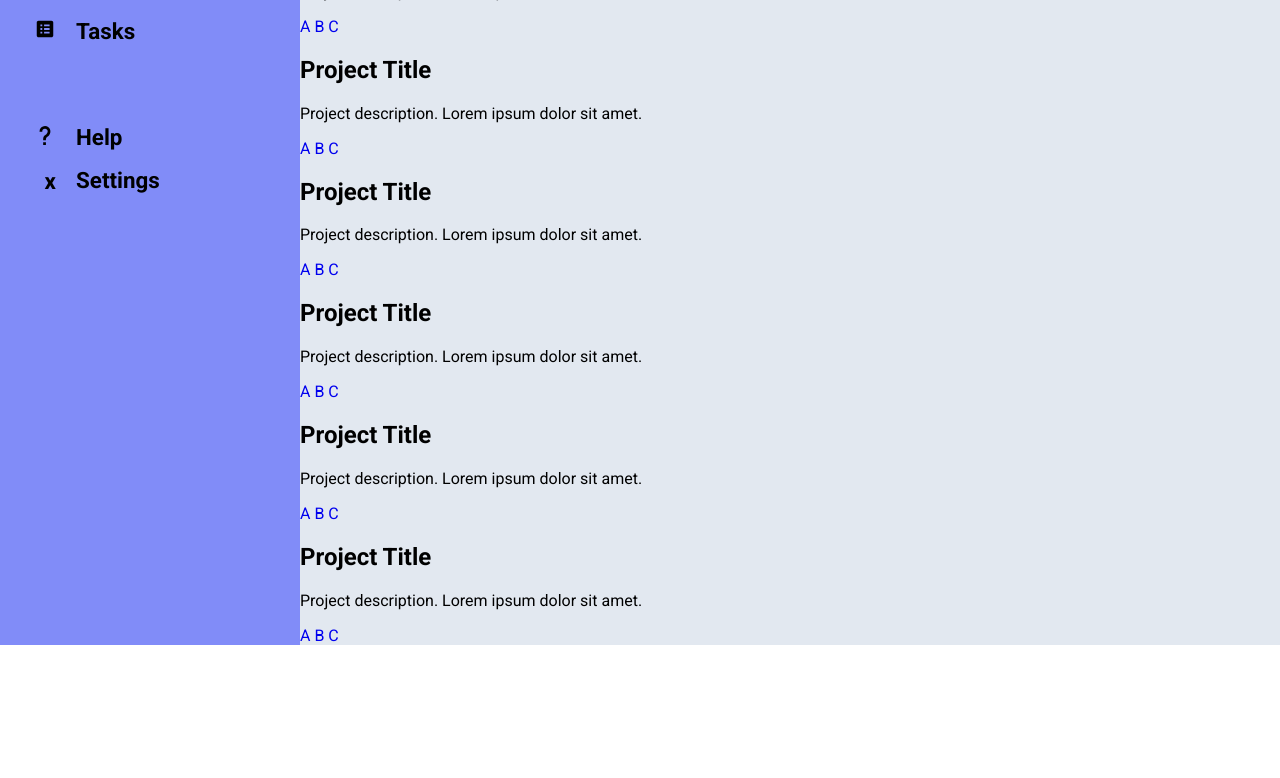
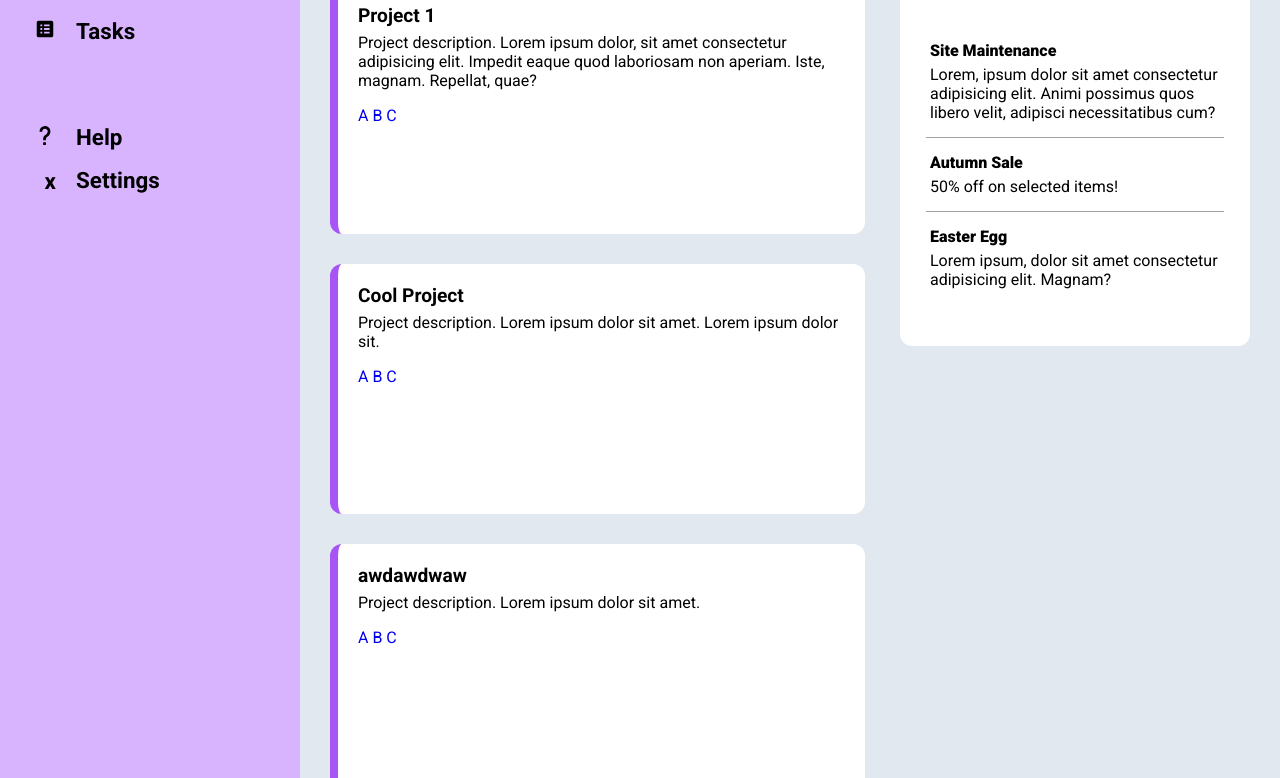
Before and after one commit to thandora/odin-admin-dashboard, a plain HTML site: page index.html in a window 1280 px wide. Shown: the part 266-1044 px from the top of the page. Before the commit the page ends 911 px from the top, so only its background shows below. Drawn offline with Linux system fonts and the light colour scheme.

Commit message:
Style content section (projects and announcements)

```diff
--- a/index.html
+++ b/index.html
@@ -156,9 +156,36 @@
 
       <div class="content">
         <div class="projects-container">
+          <div class="section-header">
+            <h2>Your Projects</h2>
+          </div>
+
           <div class="projects">
             <div class="project">
-              <h2>Project Title</h2>
+              <h2>Project 1</h2>
+              <p>
+                Project description. Lorem ipsum dolor, sit amet consectetur adipisicing elit.
+                Impedit eaque quod laboriosam non aperiam. Iste, magnam. Repellat, quae?
+              </p>
+              <div class="project-actions">
+                <a href="#">A</a>
+                <a href="#">B</a>
+                <a href="#">C</a>
+              </div>
+            </div>
+
+            <div class="project">
+              <h2>Cool Project</h2>
+              <p>Project description. Lorem ipsum dolor sit amet. Lorem ipsum dolor sit.</p>
+              <div class="project-actions">
+                <a href="#">A</a>
+                <a href="#">B</a>
+                <a href="#">C</a>
+              </div>
+            </div>
+
+            <div class="project">
+              <h2>awdawdwaw</h2>
               <p>Project description. Lorem ipsum dolor sit amet.</p>
               <div class="project-actions">
                 <a href="#">A</a>
@@ -168,7 +195,7 @@
             </div>
 
             <div class="project">
-              <h2>Project Title</h2>
+              <h2>Less Cool Project</h2>
               <p>Project description. Lorem ipsum dolor sit amet.</p>
               <div class="project-actions">
                 <a href="#">A</a>
@@ -178,8 +205,8 @@
             </div>
 
             <div class="project">
-              <h2>Project Title</h2>
-              <p>Project description. Lorem ipsum dolor sit amet.</p>
+              <h2>First Ever Project v2-final-veryfinal</h2>
+              <p>What is version management system? What is git?</p>
               <div class="project-actions">
                 <a href="#">A</a>
                 <a href="#">B</a>
@@ -188,28 +215,8 @@
             </div>
 
             <div class="project">
-              <h2>Project Title</h2>
-              <p>Project description. Lorem ipsum dolor sit amet.</p>
-              <div class="project-actions">
-                <a href="#">A</a>
-                <a href="#">B</a>
-                <a href="#">C</a>
-              </div>
-            </div>
-
-            <div class="project">
-              <h2>Project Title</h2>
-              <p>Project description. Lorem ipsum dolor sit amet.</p>
-              <div class="project-actions">
-                <a href="#">A</a>
-                <a href="#">B</a>
-                <a href="#">C</a>
-              </div>
-            </div>
-
-            <div class="project">
-              <h2>Project Title</h2>
-              <p>Project description. Lorem ipsum dolor sit amet.</p>
+              <h2>First Ever Project</h2>
+              <p>Humble beginnings</p>
               <div class="project-actions">
                 <a href="#">A</a>
                 <a href="#">B</a>
@@ -218,6 +225,61 @@
             </div>
           </div>
         </div>
+
+        <div class="announcements-container">
+          <div class="section-header">
+            <h2>Announcements</h2>
+          </div>
+
+          <div class="announcements">
+            <ul>
+              <li class="announcement">
+                <a href="#">
+                  <h2 class="announcement-title">Site Maintenance</h2>
+                  <p class="announcement-message">
+                    Lorem, ipsum dolor sit amet consectetur adipisicing elit. Animi possimus quos
+                    libero velit, adipisci necessitatibus cum?
+                  </p>
+                </a>
+              </li>
+
+              <li class="announcement">
+                <a href="#">
+                  <h2 class="announcement-title">Autumn Sale</h2>
+                  <p class="announcement-message">50% off on selected items!</p>
+                </a>
+              </li>
+
+              <li class="announcement">
+                <a href="#">
+                  <h2 class="announcement-title">Easter Egg</h2>
+                  <p class="announcement-message">
+                    Lorem ipsum, dolor sit amet consectetur adipisicing elit. Magnam?
+                  </p>
+                </a>
+              </li>
+            </ul>
+          </div>
+        </div>
+
+        <div class="trending-container">
+          <div class="section-header">
+            <h2>Trending</h2>
+          </div>
+
+          <div class="trending-contents">
+            <ul>
+              <li class="announcement">
+                <a href="#">
+                  <p class="announcement-message">
+                    Lorem, ipsum dolor sit amet consectetur adipisicing elit. Animi possimus quos
+                    libero velit, adipisci necessitatibus cum?
+                  </p>
+                </a>
+              </li>
+            </ul>
+          </div>
+        </div>
       </div>
     </div>
   </body>
--- a/style.css
+++ b/style.css
@@ -29,7 +29,7 @@ a {
 
 /* Sidebar */
 .sidebar {
-  background-color: #818cf8;
+  background-color: #d8b4fe;
   grid-row: 1 / -1;
   padding: 6px 24px;
 
@@ -197,7 +197,7 @@ a {
   font-weight: 700;
 
   color: #000000;
-  background-color: #818cf8;
+  background-color: #d8b4fe;
 
   border: none;
   border-radius: 50px;
@@ -208,5 +208,86 @@ a {
 
 /* Content */
 .content {
+  padding: 30px 30px;
   background-color: #e2e8f0;
+  height: auto;
+  display: grid;
+  grid-template-columns: 1fr 350px;
+  grid-template-rows: 1fr 1fr;
+  gap: 35px;
 }
+
+.content .section-header h2 {
+  margin: 0;
+  margin-bottom: 12px;
+  font-size: 1.5rem;
+}
+
+.content .project h2 {
+  margin: 0;
+  margin-bottom: 6px;
+  font-size: 1.2rem;
+}
+
+.content p {
+  margin-top: 0px;
+}
+
+.content>.projects-container {
+  grid-row: 1 / -1;
+}
+
+.content .projects {
+  display: grid;
+  gap: 30px;
+  grid-template-columns: repeat(auto-fit, minmax(350px, 1fr));
+  grid-auto-rows: 250px;
+}
+
+.content .project {
+  padding: 20px;
+  background-color: #ffffff;
+  border-radius: 12px;
+  border-left: solid 8px #a855f7;
+}
+
+.content .announcements {
+  padding: 26px;
+  background-color: #ffffff;
+  border-radius: 12px;
+}
+
+.content .announcements ul {
+  padding: 0;
+  list-style: none;
+}
+
+/* All list items except eh first */
+.content .announcements li:not(:nth-child(1)) {
+  border-top: 1px solid rgb(161, 161, 161);
+}
+
+.content .announcement {
+  padding: 15px 4px;
+}
+
+.content .announcement p {
+  margin: 0;
+}
+
+.content .announcement a {
+  color: black;
+}
+
+.content .announcement-title {
+  font-size: 1rem;
+  font-weight: 900;
+  margin: 0;
+  margin-bottom: 5px;
+}
+
+.content .trending-container ul {
+  padding: 26px;
+  background-color: #ffffff;
+  border-radius: 12px;
+}
```
Also changed, not shown: 1 other file.
